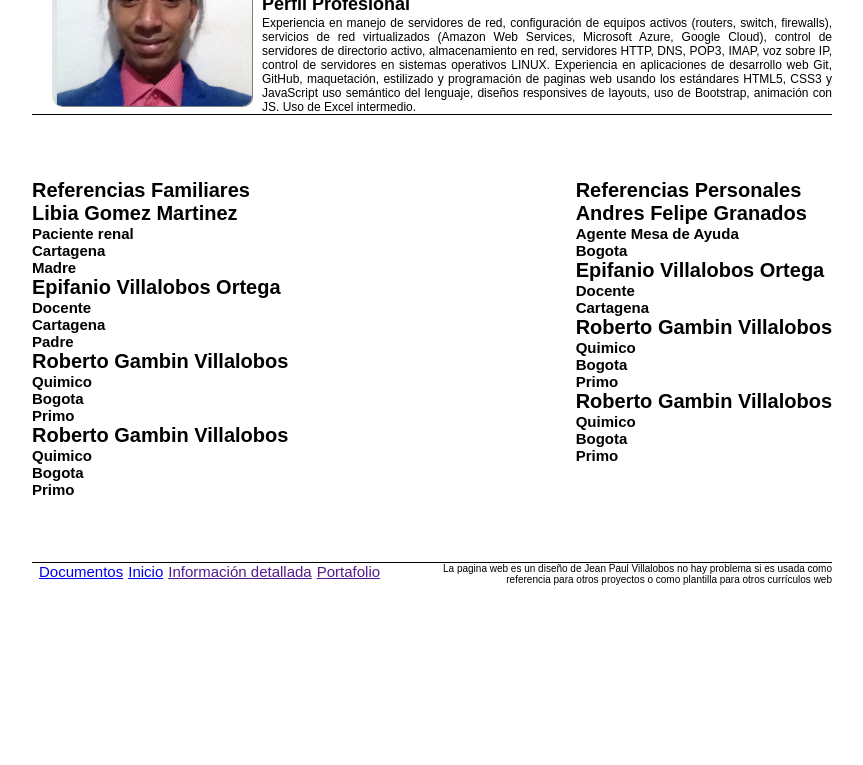
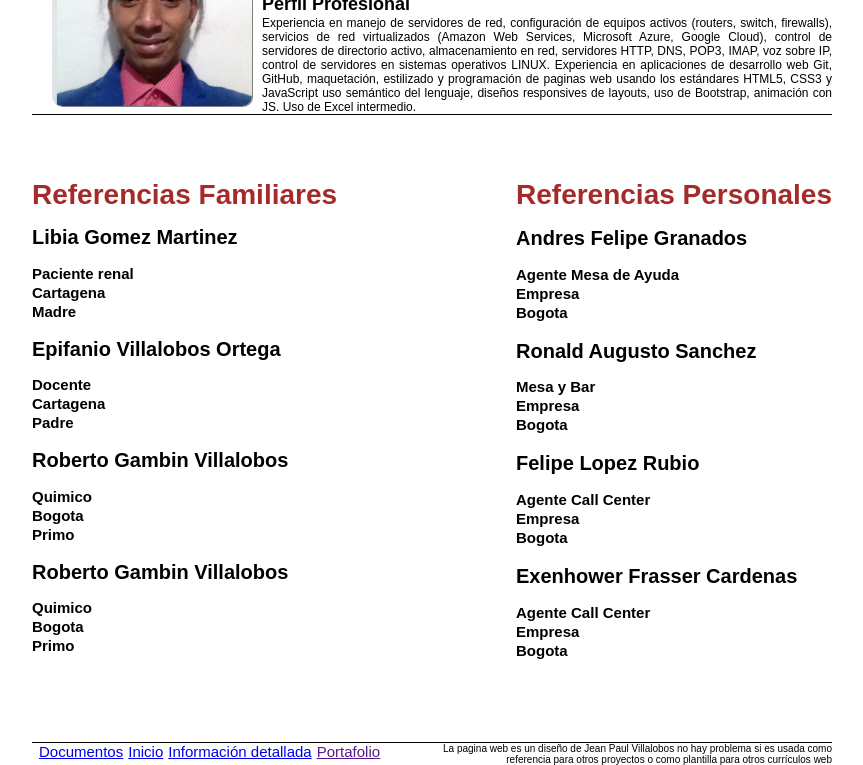
Before and after one commit to jpaulvillalobos/hojaDeVidaJeanPaulVillalobos, a plain HTML site: page references.html in a window 1280 px wide. Shown: the part 104-869 px from the top of the page, without its empty margins (208-1071 px from the left). Before the commit the page ends 800 px from the top, so only its background shows below. Drawn offline with Linux system fonts and the light colour scheme.

Commit message:
creaos las paginas de referencias y la pagina de informacion detallada pero esta vacia y al igual que las otras necesit estilos

```diff
--- a/css/mainStyles.css
+++ b/css/mainStyles.css
@@ -134,6 +134,21 @@ footer div p{
     background-color:slategray;
 }
 
+main .main-container-references .references-titles{
+    font-size: 2.8rem;
+    color: brown;
+    margin-bottom: 5%;
+}
+main .main-container-references .references-container-item{
+    margin-bottom: 6%;
+}
+main .main-container-references .references-container-item h1{
+    margin-bottom: 5% ;
+}
+main .main-container-references .references-container-item h2{
+    margin-bottom: 2px ;
+}
+
 @media (max-width: 500px){
     header{
         width: 100%;
--- a/references.html
+++ b/references.html
@@ -28,26 +28,26 @@
     </header>
     <main class="main-references">
             <div class="main-container-references">
-                <h1>Referencias Familiares</h1>
-                <div>
+                <h1 class="references-titles">Referencias Familiares</h1>
+                <div class="references-container-item">
                     <h1>Libia Gomez Martinez</h1>
                     <h2>Paciente renal</h2>
                     <h2>Cartagena</h2>
                     <h2>Madre</h2>
                 </div>
-                <div>
+                <div class="references-container-item">
                     <h1>Epifanio Villalobos Ortega</h1>
                     <h2>Docente</h2>
                     <h2>Cartagena</h2>
                     <h2>Padre</h2>
                 </div>
-                <div>
+                <div class="references-container-item">
                     <h1>Roberto Gambin Villalobos</h1>
                     <h2>Quimico</h2>
                     <h2>Bogota</h2>
                     <h2>Primo</h2>
                 </div>
-                <div>
+                <div class="references-container-item">
                     <h1>Roberto Gambin Villalobos</h1>
                     <h2>Quimico</h2>
                     <h2>Bogota</h2>
@@ -55,28 +55,32 @@
                 </div>
             </div>
             <div class="main-container-references">
-                <h1>Referencias Personales</h1>
-                <div>
+                <h1 class="references-titles">Referencias Personales</h1>
+                <div class="references-container-item">
                     <h1>Andres Felipe Granados</h1>
                     <h2>Agente Mesa de Ayuda</h2>
+                    <h2>Empresa</h2>
+                    <h2>Bogota</h2>
+
+                </div>
+                <div class="references-container-item">
+                    <h1>Ronald Augusto Sanchez</h1>
+                    <h2>Mesa y Bar</h2>
+                    <h2>Empresa</h2>
                     <h2>Bogota</h2>
                 </div>
-                <div>
-                    <h1>Epifanio Villalobos Ortega</h1>
-                    <h2>Docente</h2>
-                    <h2>Cartagena</h2>
+                <div class="references-container-item">
+                    <h1>Felipe Lopez Rubio</h1>
+                    <h2>Agente Call Center</h2>
+                    <h2>Empresa</h2>
+                    <h2>Bogota</h2>
+
                 </div>
-                <div>
-                    <h1>Roberto Gambin Villalobos</h1>
-                    <h2>Quimico</h2>
+                <div class="references-container-item">
+                    <h1>Exenhower Frasser Cardenas</h1>
+                    <h2>Agente Call Center</h2>
+                    <h2>Empresa</h2>
                     <h2>Bogota</h2>
-                    <h2>Primo</h2>
-                </div>
-                <div>
-                    <h1>Roberto Gambin Villalobos</h1>
-                    <h2>Quimico</h2>
-                    <h2>Bogota</h2>
-                    <h2>Primo</h2>
                 </div>
             </div>
     </main>
@@ -85,7 +89,7 @@
             <ul>
                 <li><a href="/documentos.html">Documentos</a></li>
                 <li><a href="/index.html">Inicio</a></li>
-                <li><a href="">Información detallada</a></li>
+                <li><a href="/info-details.html">Información detallada</a></li>
                 <li><a href="">Portafolio</a></li>
             </ul>
         </div>
```
Also changed, not shown: Documentos.html (+1 -1 lines), index.html (+1 -1 lines), info-details.html (added, +48 -0 lines), 2 other files.
